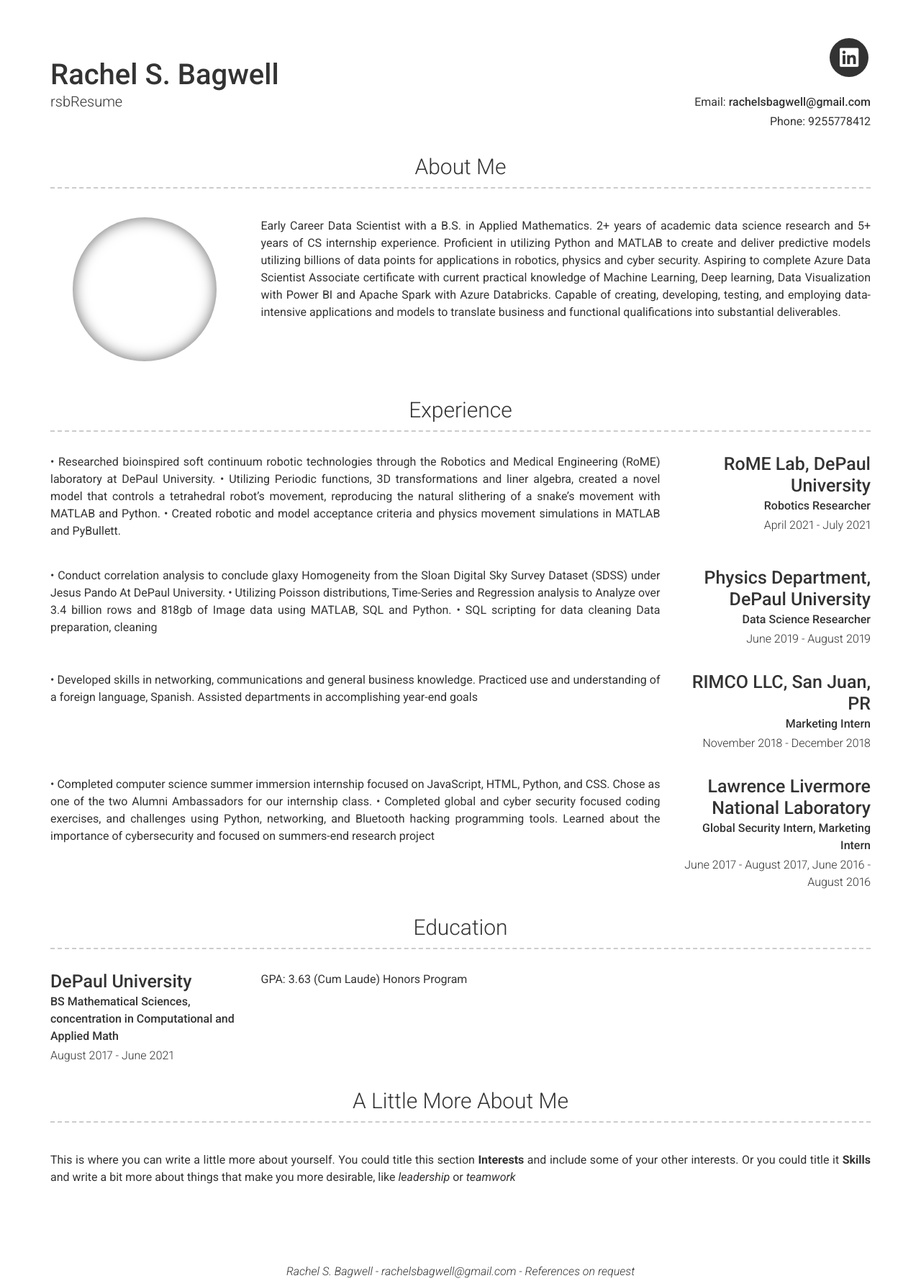
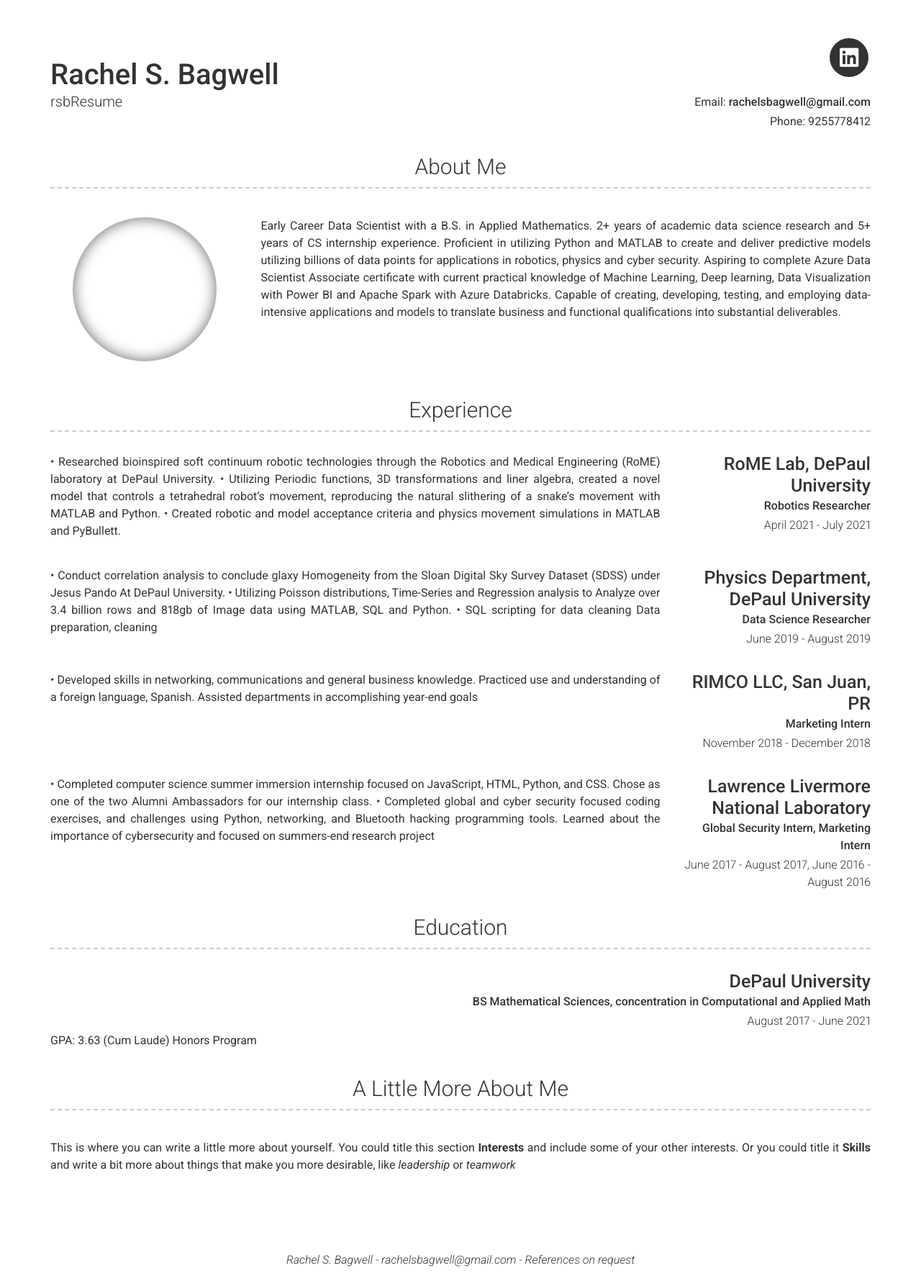
Before and after one commit to rachelsierra/rsbResume, a Jekyll site: the page built from index.md, in a window 1280 px wide. Shown: the whole page at 72% size. Built offline with Jekyll 4.4.1, drawn with Linux system fonts in a browser that asks for light colours; nearby versions of some CDN libraries.

Commit message:
Update _config.yml

```diff
--- a/_config.yml
+++ b/_config.yml
@@ -128,7 +128,7 @@ content:
   - title: Education
     layout: list
     content:
-      - layout: top-left
+      - layout: top-right
         title: DePaul University
         sub_title: BS Mathematical Sciences, concentration in Computational and Applied Math
         caption: August 2017 - June 2021
```
